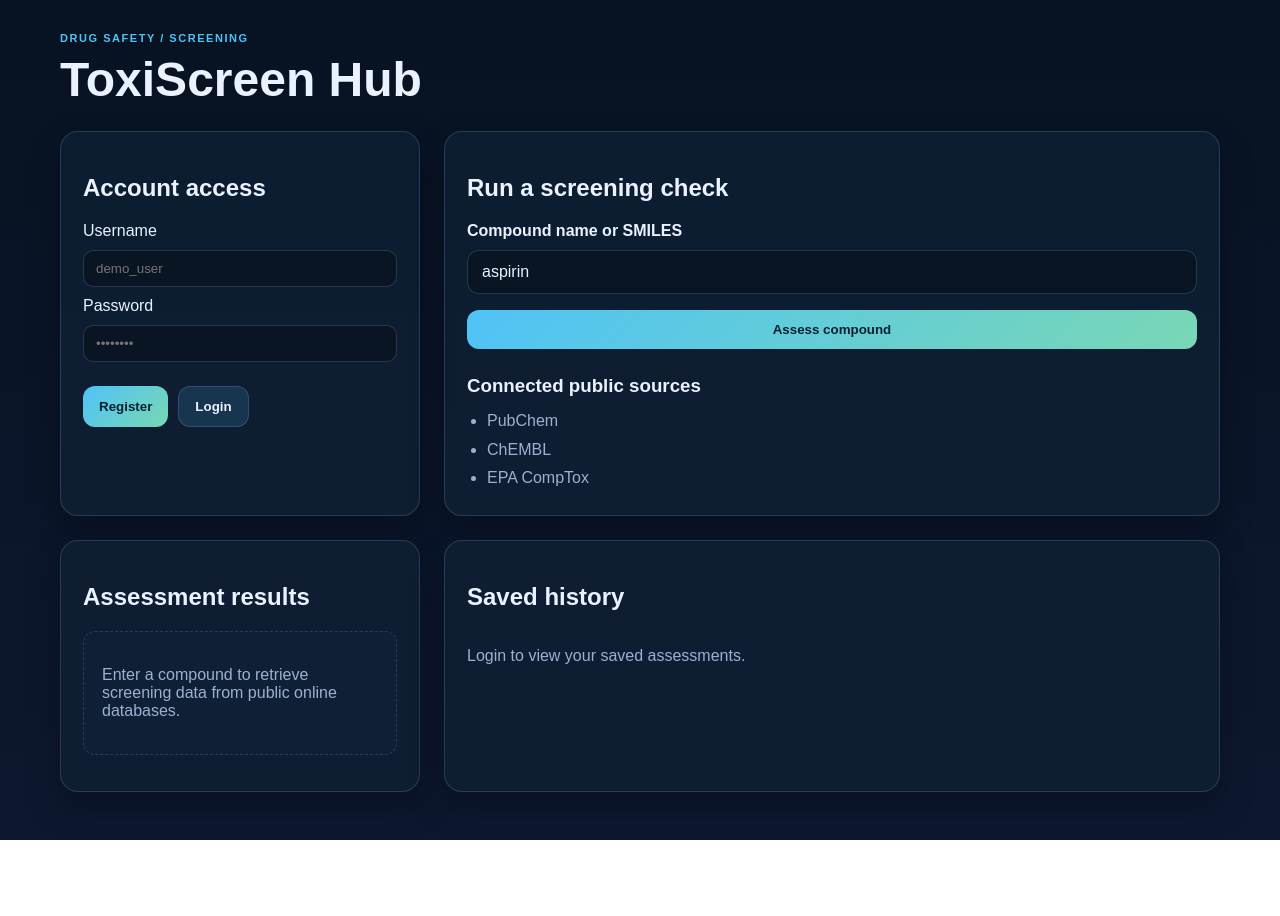
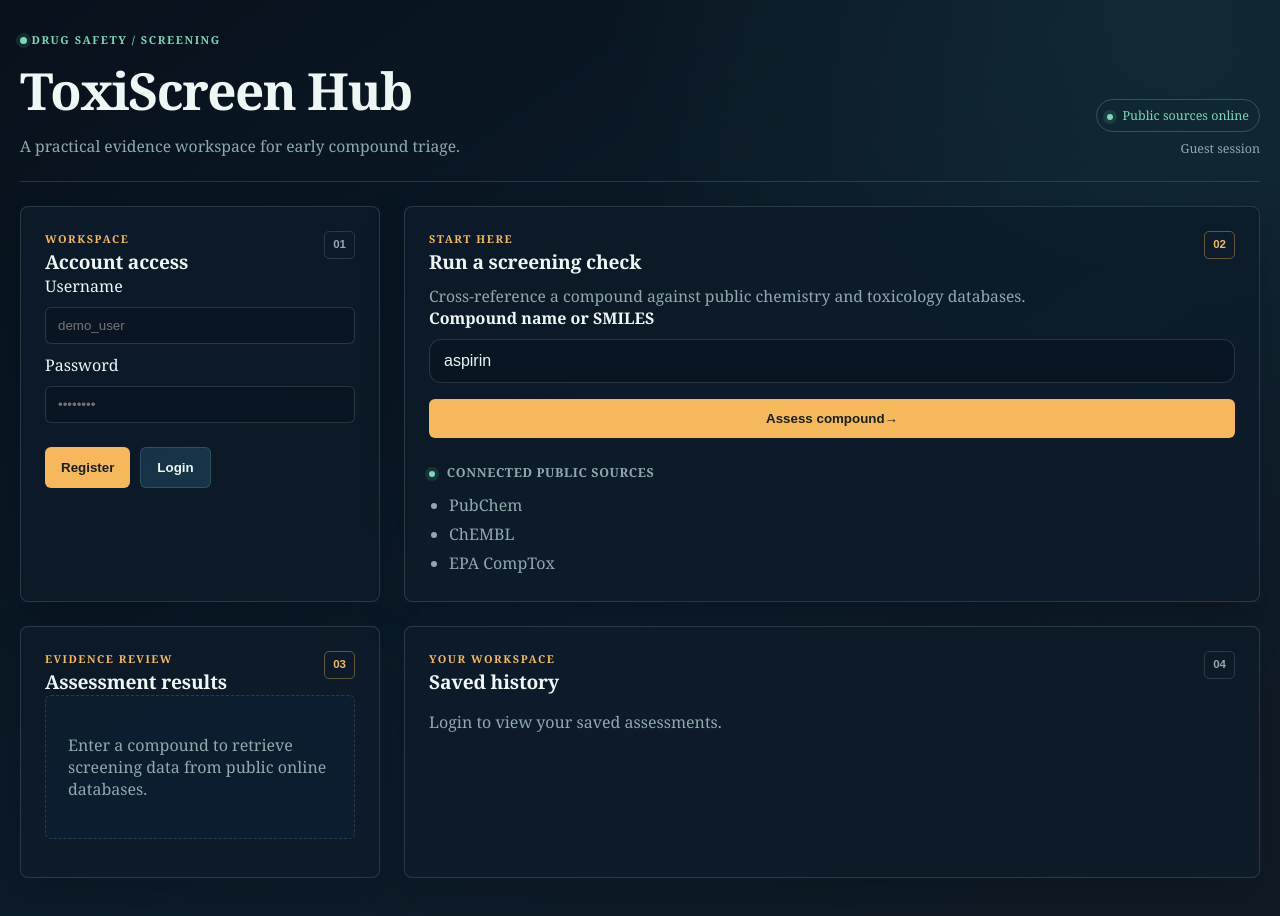
Before and after one commit to Jimmy565/toxiscreening, a website: page public/index.html in a window 1280 px wide. Before the commit the page ends 840 px from the top, so only its background shows below. Drawn offline with Linux system fonts and the light colour scheme.

Commit message:
Upgrade screening dashboard UI

```diff
--- a/public/app.js
+++ b/public/app.js
@@ -8,9 +8,20 @@ const registerBtn = document.getElementById('register-btn');
 const loginBtn = document.getElementById('login-btn');
 const saveAssessmentBtn = document.getElementById('save-assessment-btn');
 const historyList = document.getElementById('history-list');
+const sessionLabel = document.getElementById('session-label');
 
 let currentToken = localStorage.getItem('toxicity_token') || '';
 let latestResult = null;
+
+function escapeHtml(value) {
+  return String(value ?? '').replace(/[&<>\'"]/g, (character) => ({
+    '&': '&amp;',
+    '<': '&lt;',
+    '>': '&gt;',
+    "'": '&#39;',
+    '"': '&quot;',
+  }[character]));
+}
 
 function setAuthMessage(message, isError = false) {
   authStatus.textContent = message;
@@ -60,15 +71,15 @@ function renderSources(sources) {
     .map((entry) => {
       const hits = (entry.hits || [])
         .slice(0, 3)
-        .map((hit) => `<li>${hit.name || hit.chemblId || hit.dtxsid || 'Record'}</li>`)
+        .map((hit) => `<li>${escapeHtml(hit.name || hit.chemblId || hit.dtxsid || 'Record')}</li>`)
         .join('');
 
       const additional = entry.formula || entry.molecularWeight ? `<li>Formula: ${entry.formula || 'N/A'}</li><li>MW: ${entry.molecularWeight || 'N/A'}</li>` : '';
 
       return `
         <li class="source-item">
-          <strong>${entry.source}</strong>
-          <div class="source-meta">${entry.evidence || 'Public metadata available.'}</div>
+          <strong>${escapeHtml(entry.source)}</strong>
+          <div class="source-meta">${escapeHtml(entry.evidence || 'Public metadata available.')}</div>
           <ul>${additional}${hits || '<li>No additional metadata available.</li>'}</ul>
         </li>
       `;
@@ -89,11 +100,11 @@ function renderResult(payload) {
 
   resultsBox.innerHTML = `
     <div class="summary-box">
-      <h3>${overview.query}</h3>
-      <p><strong>Status:</strong> ${overview.status}</p>
-      <p><strong>Confidence:</strong> ${scores.confidence}/100 (${overview.quality.label})</p>
-      <p>${overview.dataSummary}</p>
-      <p>${overview.notes.join('<br>')}</p>
+      <div class="result-heading"><div><p class="section-kicker">Screening snapshot</p><h3>${escapeHtml(overview.query)}</h3></div><span class="confidence-mark">${scores.confidence}<small>/100</small></span></div>
+      <div class="result-status">${escapeHtml(overview.status)}</div>
+      <p class="confidence-copy"><strong>Confidence:</strong> ${scores.confidence}/100 (${escapeHtml(overview.quality.label)})</p>
+      <p>${escapeHtml(overview.dataSummary)}</p>
+      <div class="notes-list">${overview.notes.map((note) => `<span>${escapeHtml(note)}</span>`).join('')}</div>
     </div>
 
     <div class="score-grid">
@@ -140,6 +151,7 @@ async function handleAuth(mode) {
 
     currentToken = payload.token || '';
     localStorage.setItem('toxicity_token', currentToken);
+    sessionLabel.textContent = `${payload.user.username} · ${payload.user.role || 'user'}`;
     setAuthMessage(`${mode === 'register' ? 'Registered' : 'Logged in'} successfully for ${payload.user.username}.`);
     saveAssessmentBtn.classList.toggle('hidden', !currentToken);
     loadHistory();
@@ -166,15 +178,14 @@ async function loadHistory() {
     historyList.innerHTML = items
       .map((item) => `
         <div class="history-item">
-          <strong>${item.query}</strong>
+          <div class="history-topline"><strong>${escapeHtml(item.query)}</strong><span class="history-score">${item.scores.confidence || 0}</span></div>
           <div class="muted">${new Date(item.createdAt).toLocaleString()}</div>
-          <div>Confidence: ${item.scores.confidence || 0}/100</div>
-          <div>Status: ${item.overview?.status || 'Not available'}</div>
+          <div class="history-meta"><span>Confidence</span><span>${escapeHtml(item.overview?.status || 'Not available')}</span></div>
         </div>
       `)
       .join('');
   } catch (error) {
-    historyList.innerHTML = `<p class="muted">${error.message}</p>`;
+    historyList.innerHTML = `<p class="muted">${escapeHtml(error.message)}</p>`;
   }
 }
 
--- a/public/index.html
+++ b/public/index.html
@@ -10,14 +10,22 @@
     <div class="app-shell">
       <header class="topbar">
         <div>
-          <p class="eyebrow">Drug safety / screening</p>
+          <p class="eyebrow"><span class="live-dot"></span> Drug safety / screening</p>
           <h1>ToxiScreen Hub</h1>
+          <p class="topbar-copy">A practical evidence workspace for early compound triage.</p>
+        </div>
+        <div class="topbar-meta">
+          <span class="status-pill"><span class="status-dot"></span> Public sources online</span>
+          <span id="session-label" class="session-label">Guest session</span>
         </div>
       </header>
 
       <main class="layout">
         <section class="panel auth-panel">
-          <h2>Account access</h2>
+          <div class="panel-heading">
+            <div><p class="section-kicker">Workspace</p><h2>Account access</h2></div>
+            <span class="panel-icon">01</span>
+          </div>
           <div class="auth-form">
             <label for="username">Username</label>
             <input id="username" type="text" placeholder="demo_user" />
@@ -35,7 +43,11 @@
         </section>
 
         <section class="panel search-panel">
-          <h2>Run a screening check</h2>
+          <div class="panel-heading">
+            <div><p class="section-kicker">Start here</p><h2>Run a screening check</h2></div>
+            <span class="panel-icon accent-icon">02</span>
+          </div>
+          <p class="panel-intro">Cross-reference a compound against public chemistry and toxicology databases.</p>
           <form id="screening-form">
             <label for="query">Compound name or SMILES</label>
             <input
@@ -46,11 +58,11 @@
               placeholder="e.g. aspirin, caffeine, Cc1ccc(CC(C)C)cc1"
               required
             />
-            <button type="submit">Assess compound</button>
+            <button type="submit"><span>Assess compound</span><span aria-hidden="true">&#8594;</span></button>
           </form>
 
           <div class="source-list">
-            <h3>Connected public sources</h3>
+            <h3><span class="source-status"></span> Connected public sources</h3>
             <ul>
               <li>PubChem</li>
               <li>ChEMBL</li>
@@ -60,8 +72,11 @@
         </section>
 
         <section class="panel results-panel">
-          <h2>Assessment results</h2>
-          <div id="loader" class="loader hidden">Running queries...</div>
+          <div class="panel-heading">
+            <div><p class="section-kicker">Evidence review</p><h2>Assessment results</h2></div>
+            <span class="panel-icon accent-icon">03</span>
+          </div>
+          <div id="loader" class="loader hidden"><span class="spinner"></span> Querying public sources...</div>
           <div id="results" class="results-empty">
             <p>Enter a compound to retrieve screening data from public online databases.</p>
           </div>
@@ -71,7 +86,10 @@
         </section>
 
         <section class="panel history-panel">
-          <h2>Saved history</h2>
+          <div class="panel-heading">
+            <div><p class="section-kicker">Your workspace</p><h2>Saved history</h2></div>
+            <span class="panel-icon">04</span>
+          </div>
           <div id="history-list" class="history-list">
             <p class="muted">Login to view your saved assessments.</p>
           </div>
--- a/public/styles.css
+++ b/public/styles.css
@@ -1,14 +1,14 @@
 :root {
-  --bg: #081426;
-  --panel: #0f1e33;
-  --panel-alt: #122843;
-  --text: #eaf2ff;
-  --muted: #9db0d0;
-  --accent: #4fc3f7;
-  --accent-2: #79d7b4;
+  --bg: #07111c;
+  --panel: #0d1b2a;
+  --panel-alt: #12283a;
+  --text: #eef7f4;
+  --muted: #91a9ad;
+  --accent: #f5b85b;
+  --accent-2: #7ad8b5;
   --warning: #ffbf69;
   --danger: #ff6b6b;
-  --border: rgba(159, 180, 220, 0.2);
+  --border: rgba(174, 206, 202, 0.18);
 }
 
 * {
@@ -18,33 +18,62 @@
 body {
   margin: 0;
   min-height: 100vh;
-  background: linear-gradient(180deg, #071321 0%, #0d1830 100%);
+  background: radial-gradient(circle at 90% 0%, rgba(32, 94, 96, 0.22), transparent 34rem), linear-gradient(145deg, #07111c 0%, #0d1d2b 56%, #111b25 100%);
   color: var(--text);
-  font-family: Arial, Helvetica, sans-serif;
+  font-family: Georgia, 'Times New Roman', serif;
 }
 
 .app-shell {
-  max-width: 1200px;
+  max-width: 1280px;
   margin: 0 auto;
   padding: 32px 20px 48px;
 }
 
 .topbar {
+  display: flex;
+  align-items: flex-end;
+  justify-content: space-between;
   margin-bottom: 24px;
+  padding-bottom: 24px;
+  border-bottom: 1px solid var(--border);
 }
 
 .eyebrow {
   letter-spacing: 0.14em;
   text-transform: uppercase;
-  color: var(--accent);
+  color: var(--accent-2);
   margin: 0 0 8px;
   font-size: 11px;
   font-weight: 700;
 }
 
+.live-dot,
+.status-dot,
+.source-status {
+  display: inline-block;
+  width: 7px;
+  height: 7px;
+  border-radius: 50%;
+  background: var(--accent-2);
+  box-shadow: 0 0 0 4px rgba(122, 216, 181, 0.12);
+}
+
+.topbar-copy,
+.panel-intro {
+  color: var(--muted);
+  margin: 10px 0 0;
+  font-size: 0.98rem;
+}
+
+.topbar-meta { display: grid; gap: 8px; justify-items: end; font-size: 0.78rem; }
+.status-pill { color: var(--accent-2); border: 1px solid rgba(122, 216, 181, 0.28); border-radius: 999px; padding: 7px 10px; }
+.status-dot { margin-right: 6px; width: 6px; height: 6px; }
+.session-label { color: var(--muted); }
+
 h1 {
   margin: 0;
-  font-size: clamp(2rem, 4vw, 3rem);
+  font-size: clamp(2.2rem, 4vw, 4rem);
+  letter-spacing: -0.03em;
 }
 
 .layout {
@@ -54,12 +83,20 @@ h1 {
 }
 
 .panel {
-  background: rgba(15, 30, 51, 0.9);
+  background: rgba(13, 27, 42, 0.88);
   border: 1px solid var(--border);
-  border-radius: 18px;
-  padding: 22px;
-  box-shadow: 0 16px 32px rgba(3, 7, 18, 0.35);
+  border-radius: 8px;
+  padding: 24px;
+  box-shadow: 0 18px 40px rgba(3, 7, 18, 0.25);
 }
+
+.panel-heading { display: flex; align-items: flex-start; justify-content: space-between; gap: 12px; }
+.panel-heading h2 { margin: 2px 0 0; }
+.section-kicker { color: var(--accent); font-size: 0.68rem; font-weight: 700; letter-spacing: 0.14em; text-transform: uppercase; margin: 0; }
+.panel-icon { color: var(--muted); font: 700 0.72rem/1 Arial, sans-serif; border: 1px solid var(--border); padding: 7px 8px; border-radius: 5px; }
+.accent-icon { color: var(--accent); border-color: rgba(245, 184, 91, 0.38); }
+.featured-panel { border-top: 3px solid var(--accent); }
+h2 { font-size: 1.2rem; letter-spacing: -0.01em; }
 
 .search-panel label,
 .search-panel input,
@@ -85,17 +122,20 @@ h1 {
 
 button {
   border: 0;
-  border-radius: 12px;
+  border-radius: 6px;
   padding: 12px 16px;
-  background: linear-gradient(135deg, var(--accent), var(--accent-2));
-  color: #062033;
+  background: var(--accent);
+  color: #172019;
   font-weight: 700;
   cursor: pointer;
 }
 
 button:hover {
-  filter: brightness(1.04);
+  filter: brightness(1.08);
+  transform: translateY(-1px);
 }
+
+button:focus-visible, input:focus-visible { outline: 2px solid var(--accent); outline-offset: 2px; }
 
 .source-list {
   margin-top: 26px;
@@ -104,6 +144,8 @@ button:hover {
 .source-list h3 {
   margin-bottom: 10px;
 }
+.source-list h3 { font-size: 0.78rem; color: var(--muted); letter-spacing: 0.05em; text-transform: uppercase; }
+.source-status { margin-right: 8px; width: 6px; height: 6px; }
 
 .source-list ul {
   margin: 0;
@@ -115,8 +157,8 @@ button:hover {
 .results-empty {
   color: var(--muted);
   border: 1px dashed var(--border);
-  border-radius: 12px;
-  padding: 18px;
+  border-radius: 6px;
+  padding: 22px;
   background: rgba(18, 40, 67, 0.26);
 }
 
@@ -125,6 +167,8 @@ button:hover {
   color: var(--accent);
   font-weight: 700;
 }
+.spinner { display: inline-block; width: 12px; height: 12px; margin-right: 6px; border: 2px solid rgba(245, 184, 91, 0.3); border-top-color: var(--accent); border-radius: 50%; animation: spin 0.8s linear infinite; vertical-align: -2px; }
+@keyframes spin { to { transform: rotate(360deg); } }
 
 .hidden {
   display: none;
@@ -133,10 +177,18 @@ button:hover {
 .summary-box {
   margin-bottom: 20px;
   padding: 18px;
-  border-radius: 12px;
+  border-radius: 6px;
   background: rgba(10, 17, 27, 0.9);
   border: 1px solid var(--border);
 }
+.result-heading { display: flex; justify-content: space-between; align-items: flex-start; gap: 16px; }
+.result-heading h3 { margin: 4px 0 0; font-size: 1.55rem; }
+.confidence-mark { color: var(--accent); font: 700 1.8rem/1 Arial, sans-serif; }
+.confidence-mark small { color: var(--muted); font-size: 0.7rem; }
+.result-status { display: inline-block; margin: 16px 0 4px; color: var(--accent-2); font-weight: 700; }
+.confidence-copy { color: var(--muted); }
+.notes-list { display: grid; gap: 5px; margin-top: 16px; color: var(--muted); font-size: 0.9rem; }
+.notes-list span::before { content: '•'; color: var(--accent); margin-right: 8px; }
 
 .summary-box h3 {
   margin-top: 0;
@@ -151,7 +203,7 @@ button:hover {
 
 .score-card {
   padding: 16px;
-  border-radius: 14px;
+  border-radius: 6px;
   background: var(--panel-alt);
   border: 1px solid var(--border);
 }
@@ -165,7 +217,7 @@ button:hover {
 }
 
 .score-value {
-  font-size: 2rem;
+  font: 700 2.2rem/1 Arial, sans-serif;
   font-weight: 700;
 }
 
@@ -173,7 +225,7 @@ button:hover {
   display: inline-block;
   margin-top: 10px;
   padding: 6px 10px;
-  border-radius: 999px;
+  border-radius: 4px;
   font-size: 0.75rem;
   font-weight: 700;
 }
@@ -208,7 +260,7 @@ button:hover {
 .source-item {
   background: rgba(10, 17, 27, 0.9);
   border: 1px solid var(--border);
-  border-radius: 10px;
+  border-radius: 6px;
   padding: 12px 14px;
 }
 
@@ -236,7 +288,7 @@ button:hover {
 .auth-form input {
   width: 100%;
   border: 1px solid var(--border);
-  border-radius: 10px;
+  border-radius: 6px;
   background: rgba(11, 20, 34, 0.8);
   color: var(--text);
   padding: 10px 12px;
@@ -258,7 +310,7 @@ button:hover {
 .status-box {
   margin-top: 14px;
   padding: 10px 12px;
-  border-radius: 10px;
+  border-radius: 6px;
   background: rgba(17, 34, 54, 0.9);
   border: 1px solid var(--border);
   color: var(--text);
@@ -271,17 +323,24 @@ button:hover {
 
 .history-item {
   border: 1px solid var(--border);
-  border-radius: 10px;
+  border-radius: 6px;
   background: rgba(10, 17, 27, 0.9);
   padding: 12px 14px;
 }
+.history-topline, .history-meta { display: flex; justify-content: space-between; gap: 12px; }
+.history-score { color: var(--accent); font: 700 1rem Arial, sans-serif; }
+.history-meta { margin-top: 8px; color: var(--muted); font-size: 0.8rem; }
 
 .muted {
   color: var(--muted);
 }
 
 @media (max-width: 800px) {
+  .topbar { display: block; }
+  .topbar-meta { justify-items: start; margin-top: 18px; }
   .layout {
     grid-template-columns: 1fr;
   }
+  .panel { padding: 18px; }
+  .auth-actions, .save-actions { flex-direction: column; }
 }
```
